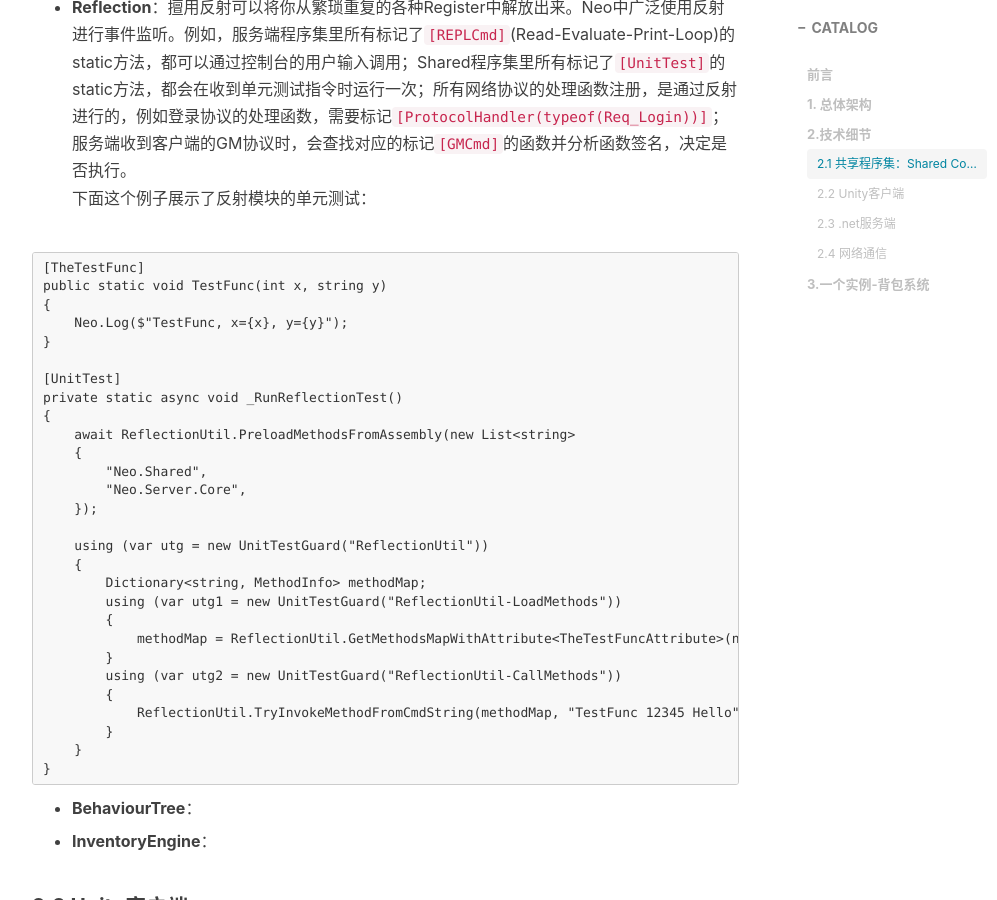
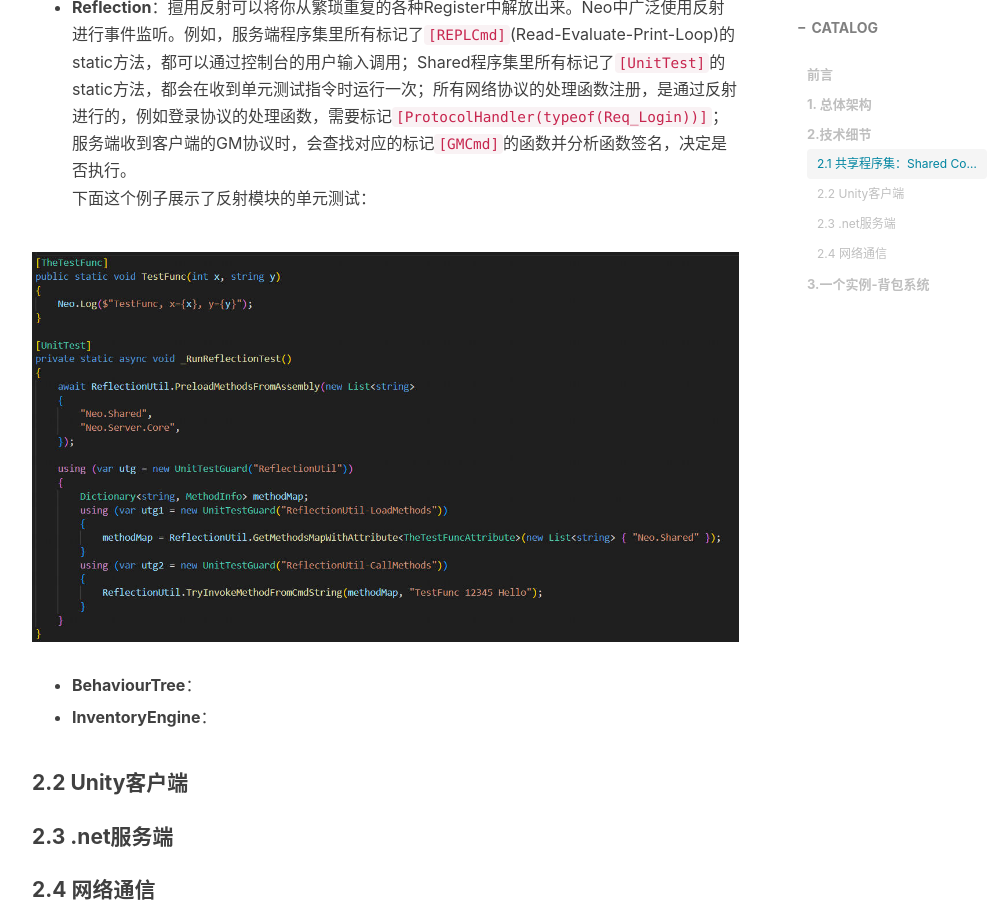
Before and after one commit to JohnYoung404/JohnYoung404.github.io, a Jekyll site: the page built from _posts/2023-11-20-Introduction to Neo.md, in a window 1280 px wide and 900 px high, scrolled down 2479 px. Shown: the whole window, without its empty margins (233-1230 px from the left). Built offline with Jekyll 4.4.1, drawn with Linux system fonts in a browser that asks for light colours; nearby versions of some CDN libraries; comment, search, counter and statistics services are not loaded.

Commit message:
update Neo

````diff
--- a/_posts/2023-11-20-Introduction to Neo.md
+++ b/_posts/2023-11-20-Introduction to Neo.md
@@ -75,36 +75,7 @@ B --> ETC(...)
 * **Reflection**：擅用反射可以将你从繁琐重复的各种Register中解放出来。Neo中广泛使用反射进行事件监听。例如，服务端程序集里所有标记了`[REPLCmd]`(Read-Evaluate-Print-Loop)的static方法，都可以通过控制台的用户输入调用；Shared程序集里所有标记了`[UnitTest]`的static方法，都会在收到单元测试指令时运行一次；所有网络协议的处理函数注册，是通过反射进行的，例如登录协议的处理函数，需要标记`[ProtocolHandler(typeof(Req_Login))]`；服务端收到客户端的GM协议时，会查找对应的标记`[GMCmd]`的函数并分析函数签名，决定是否执行。<br/>
 下面这个例子展示了反射模块的单元测试：
 
-``` C#
-[TheTestFunc]
-public static void TestFunc(int x, string y)
-{
-    Neo.Log($"TestFunc, x={x}, y={y}");
-}
-
-[UnitTest]
-private static async void _RunReflectionTest()
-{
-    await ReflectionUtil.PreloadMethodsFromAssembly(new List<string>
-    {
-        "Neo.Shared",
-        "Neo.Server.Core",
-    });
-
-    using (var utg = new UnitTestGuard("ReflectionUtil"))
-    {
-        Dictionary<string, MethodInfo> methodMap;
-        using (var utg1 = new UnitTestGuard("ReflectionUtil-LoadMethods"))
-        {
-            methodMap = ReflectionUtil.GetMethodsMapWithAttribute<TheTestFuncAttribute>(new List<string> { "Neo.Shared" });
-        }
-        using (var utg2 = new UnitTestGuard("ReflectionUtil-CallMethods"))
-        {
-            ReflectionUtil.TryInvokeMethodFromCmdString(methodMap, "TestFunc 12345 Hello");
-        }
-    }
-}
-```
+![](https://johnyoung404.github.io/img/Neo/reflection.jpg)
 
 * **BehaviourTree**：
 
````
Also changed, not shown: img/Neo/reflection.jpg (added).
